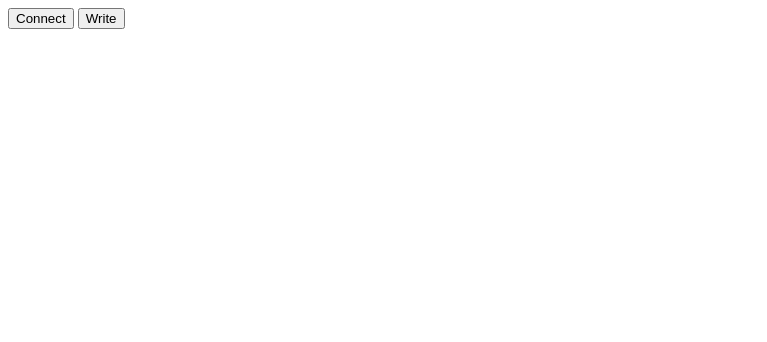
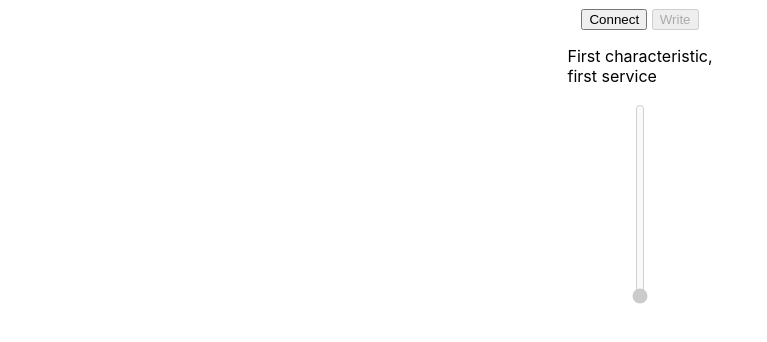
Before and after one commit to f-hj/board-web, a plain HTML site: page index.html in a window 1280 px wide. Shown: the whole page, without its empty margins (0-767 px from the left). Drawn offline with Linux system fonts and the light colour scheme.

Commit message:
improv: add slider

```diff
--- a/index.html
+++ b/index.html
@@ -1,10 +1,23 @@
 <html>
   <head>
     <title>Board controller</title>
+    <meta name="viewport" content="width=device-width, initial-scale=1">
     <script src="main.js"></script>
+    <link rel="stylesheet" href="style.css"></link>
   </head>
   <body>
-    <button onclick="connect()">Connect</button>
-    <button onclick="writeOnDesc()">Write</button>
+    <div class="item">
+      <button id="connect" onclick="connect()">Connect</button>
+      <button id="write" disabled onclick="writeOnDesc()">Write</button>
+    </div>
+    <div class="item">
+        <p>First characteristic,<br>first service</p>
+      </div>
+    <div class="item">
+      <input id="slider" type="range" orient="vertical" value="0" max="255" oninput="writeValue()" disabled />
+    </div>
+    <div class="item">
+      <pre class="console" id="console"></pre>
+    </div>
   </body>
 </html>
--- a/main.js
+++ b/main.js
@@ -1,4 +1,6 @@
-const log = console.log
+const log = str => {
+  document.querySelector('#console').append(str + '\n')
+}
 
 const serviceUuid = '000000ff-0000-1000-8000-00805f9b34fb'
 const descriptors = []
@@ -30,6 +32,8 @@ const connect = () => {
         })
       })
     })
+    document.querySelector('#write').disabled = false
+    document.querySelector('#slider').disabled = false
   })
   .catch(error => {
     log('Argh! ' + error);
@@ -45,3 +49,16 @@ const writeOnDesc = () => {
     console.error(err)
   })
 }
+
+const writeValue = () => {
+  const val = parseInt(document.querySelector('#slider').value)
+  const buffer = new ArrayBuffer(1)
+  const arr = new Uint8Array(buffer)
+  arr.set([val])
+  descriptors[0].writeValue(buffer)
+  .then(_ => {
+    log('success: ' + val.toString(16))
+  }).catch(err => {
+    console.error(err)
+  })
+}
--- /dev/null
+++ b/style.css
@@ -0,0 +1,22 @@
+html {
+    font-family: -apple-system, BlinkMacSystemFont, 'Segoe UI', Roboto, Oxygen, Ubuntu, Cantarell, 'Open Sans', 'Helvetica Neue', sans-serif;
+}
+
+body {
+    display: flex;
+    align-items: center;
+    flex-direction: column;
+}
+
+.item {
+    max-width: 100%;
+}
+
+input[type=range][orient=vertical]
+{
+    writing-mode: bt-lr; /* IE */
+    -webkit-appearance: slider-vertical; /* WebKit */
+    width: 80px;
+    height: 200px;
+    padding: 0 5px;
+}
```
